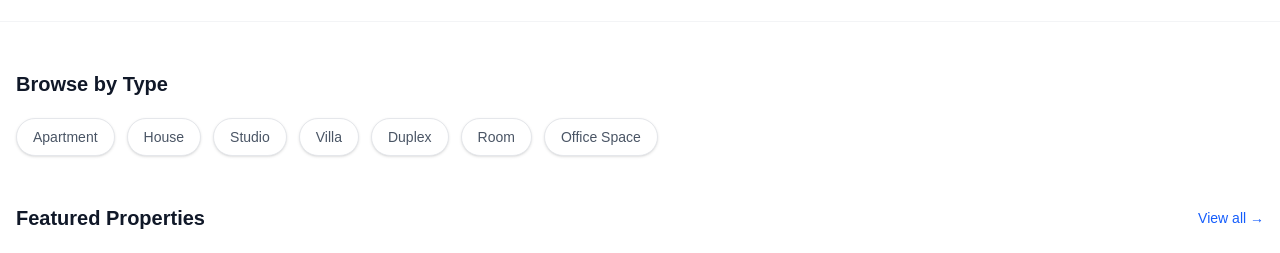
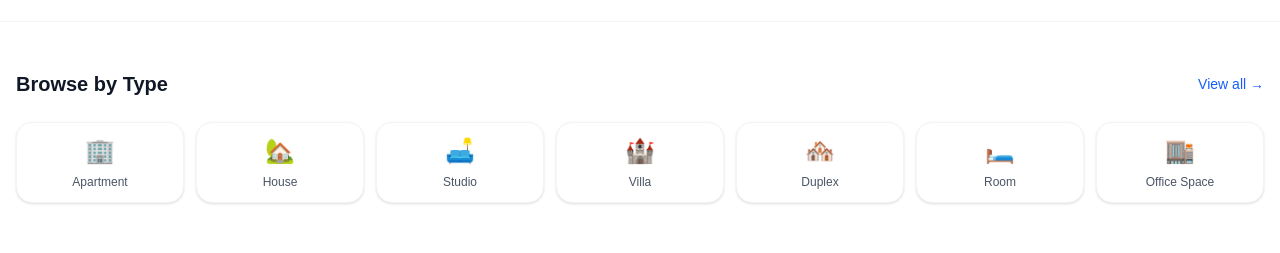
Before and after one commit to kohinurfatema/5th-assignment, a Next.js app: page / in a window 1280 px wide. Shown: the part 812-1065 px from the top of the page. Built offline with nearby package versions, Linux system fonts and the light colour scheme; no server answers.

Commit message:
upgrade property cards and category section with professional design

```diff
--- a/src/app/(main)/page.tsx
+++ b/src/app/(main)/page.tsx
@@ -10,7 +10,15 @@ import { ApiResponse, Property } from '@/types';
 import PropertyCard from '@/components/properties/PropertyCard';
 import PropertyCardSkeleton from '@/components/properties/PropertyCardSkeleton';
 
-const CATEGORIES = ['Apartment', 'House', 'Studio', 'Villa', 'Duplex', 'Room', 'Office Space'];
+const CATEGORIES = [
+  { name: 'Apartment', icon: '🏢' },
+  { name: 'House', icon: '🏡' },
+  { name: 'Studio', icon: '🛋️' },
+  { name: 'Villa', icon: '🏰' },
+  { name: 'Duplex', icon: '🏘️' },
+  { name: 'Room', icon: '🛏️' },
+  { name: 'Office Space', icon: '🏬' },
+];
 
 export default function HomePage() {
   const router = useRouter();
@@ -86,15 +94,19 @@ export default function HomePage() {
 
       {/* Categories */}
       <section className="max-w-7xl mx-auto px-4 py-12">
-        <h2 className="text-xl font-bold text-gray-900 mb-5">Browse by Type</h2>
-        <div className="flex flex-wrap gap-3">
+        <div className="flex items-center justify-between mb-6">
+          <h2 className="text-xl font-bold text-gray-900">Browse by Type</h2>
+          <Link href="/properties" className="text-sm text-blue-600 hover:underline font-medium">View all →</Link>
+        </div>
+        <div className="grid grid-cols-4 sm:grid-cols-7 gap-3">
           {CATEGORIES.map(cat => (
             <Link
-              key={cat}
-              href={`/properties?category=${cat}`}
-              className="px-4 py-2 bg-white border border-gray-200 rounded-full text-sm text-gray-600 hover:border-blue-500 hover:text-blue-600 transition shadow-sm"
+              key={cat.name}
+              href={`/properties?category=${cat.name}`}
+              className="flex flex-col items-center gap-2 p-3 bg-white border border-gray-100 rounded-2xl text-center hover:border-blue-300 hover:shadow-md hover:-translate-y-0.5 transition-all duration-200 group shadow-sm"
             >
-              {cat}
+              <span className="text-2xl">{cat.icon}</span>
+              <span className="text-xs font-medium text-gray-600 group-hover:text-blue-600 transition-colors leading-tight">{cat.name}</span>
             </Link>
           ))}
         </div>
--- a/src/components/properties/PropertyCard.tsx
+++ b/src/components/properties/PropertyCard.tsx
@@ -1,44 +1,71 @@
 import Link from 'next/link';
 import { Property } from '@/types';
 import { formatPrice } from '@/lib/utils';
-import { MapPin, Bed, Bath } from 'lucide-react';
+import { MapPin, Bed, Bath, ArrowRight } from 'lucide-react';
 
 export default function PropertyCard({ property }: { property: Property }) {
   return (
     <Link href={`/properties/${property.id}`}>
-      <div className="bg-white rounded-2xl shadow-sm border border-gray-100 overflow-hidden hover:shadow-md transition group">
-        <div className="relative h-48 bg-gradient-to-br from-blue-100 to-blue-200 flex items-center justify-center">
+      <div className="bg-white rounded-2xl overflow-hidden hover:shadow-xl transition-all duration-300 group border border-gray-100 hover:-translate-y-1">
+        {/* Image */}
+        <div className="relative h-52 overflow-hidden">
           {property.images?.[0] ? (
             <img
               src={property.images[0]}
               alt={property.title}
-              className="w-full h-full object-cover group-hover:scale-105 transition duration-300"
+              className="w-full h-full object-cover group-hover:scale-110 transition-transform duration-500"
             />
           ) : (
-            <span className="text-6xl opacity-40">🏠</span>
+            <div className="w-full h-full bg-gradient-to-br from-blue-500 via-blue-600 to-indigo-700 flex items-center justify-center">
+              <span className="text-7xl opacity-30">🏠</span>
+            </div>
           )}
-          <span className={`absolute top-3 right-3 text-xs font-medium px-2.5 py-1 rounded-full ${
-            property.status === 'AVAILABLE' ? 'bg-green-100 text-green-700' :
-            property.status === 'RENTED' ? 'bg-red-100 text-red-700' :
-            'bg-gray-100 text-gray-600'
+          {/* Gradient overlay */}
+          <div className="absolute inset-0 bg-gradient-to-t from-black/50 via-transparent to-transparent" />
+
+          {/* Status badge */}
+          <span className={`absolute top-3 left-3 text-xs font-semibold px-3 py-1 rounded-full backdrop-blur-sm ${
+            property.status === 'AVAILABLE' ? 'bg-green-500/90 text-white' :
+            property.status === 'RENTED' ? 'bg-red-500/90 text-white' :
+            'bg-gray-500/90 text-white'
           }`}>
             {property.status}
           </span>
+
+          {/* Price overlay */}
+          <div className="absolute bottom-3 left-3">
+            <p className="text-white font-bold text-lg leading-none">
+              {formatPrice(property.pricePerMonth)}
+              <span className="text-white/70 text-xs font-normal">/mo</span>
+            </p>
+          </div>
+
+          {/* Category badge */}
+          {property.category?.name && (
+            <span className="absolute top-3 right-3 text-xs font-medium px-2.5 py-1 bg-white/90 backdrop-blur-sm text-blue-700 rounded-full">
+              {property.category.name}
+            </span>
+          )}
         </div>
+
+        {/* Content */}
         <div className="p-4">
-          <p className="text-xs text-blue-600 font-medium mb-1">{property.category?.name}</p>
-          <h3 className="font-semibold text-gray-900 truncate">{property.title}</h3>
-          <div className="flex items-center gap-1 text-gray-500 text-sm mt-1">
-            <MapPin size={13} />
+          <h3 className="font-semibold text-gray-900 truncate text-base group-hover:text-blue-600 transition-colors">
+            {property.title}
+          </h3>
+          <div className="flex items-center gap-1 text-gray-500 text-sm mt-1.5">
+            <MapPin size={13} className="text-blue-400 flex-shrink-0" />
             <span className="truncate">{property.location}</span>
           </div>
-          <div className="flex items-center gap-4 mt-3 text-sm text-gray-600">
-            <span className="flex items-center gap-1"><Bed size={14} />{property.bedrooms} bed</span>
-            <span className="flex items-center gap-1"><Bath size={14} />{property.bathrooms} bath</span>
-          </div>
-          <div className="mt-3 flex items-center justify-between">
-            <p className="text-blue-600 font-bold">{formatPrice(property.pricePerMonth)}<span className="text-gray-400 text-xs font-normal">/mo</span></p>
-            <span className="text-xs text-gray-500">by {property.landlord?.name}</span>
+
+          <div className="flex items-center justify-between mt-3 pt-3 border-t border-gray-100">
+            <div className="flex items-center gap-3 text-sm text-gray-500">
+              <span className="flex items-center gap-1"><Bed size={14} className="text-blue-400" />{property.bedrooms} bed</span>
+              <span className="flex items-center gap-1"><Bath size={14} className="text-blue-400" />{property.bathrooms} bath</span>
+            </div>
+            <span className="text-blue-600 group-hover:translate-x-1 transition-transform">
+              <ArrowRight size={16} />
+            </span>
           </div>
         </div>
       </div>
```
